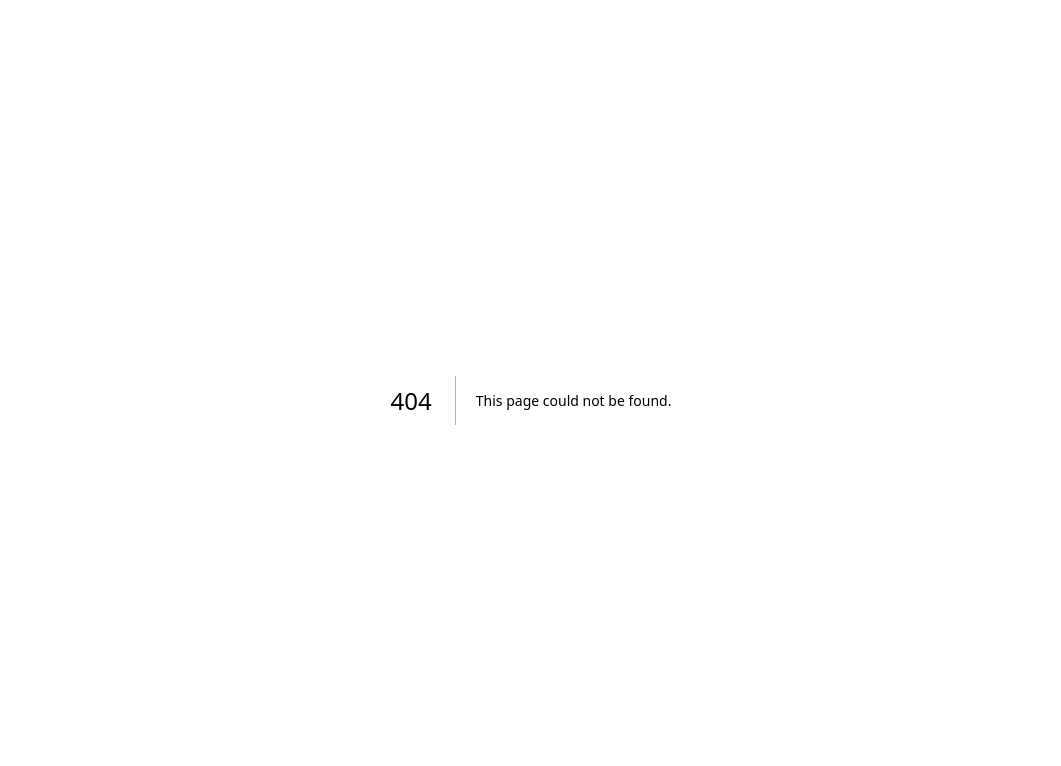
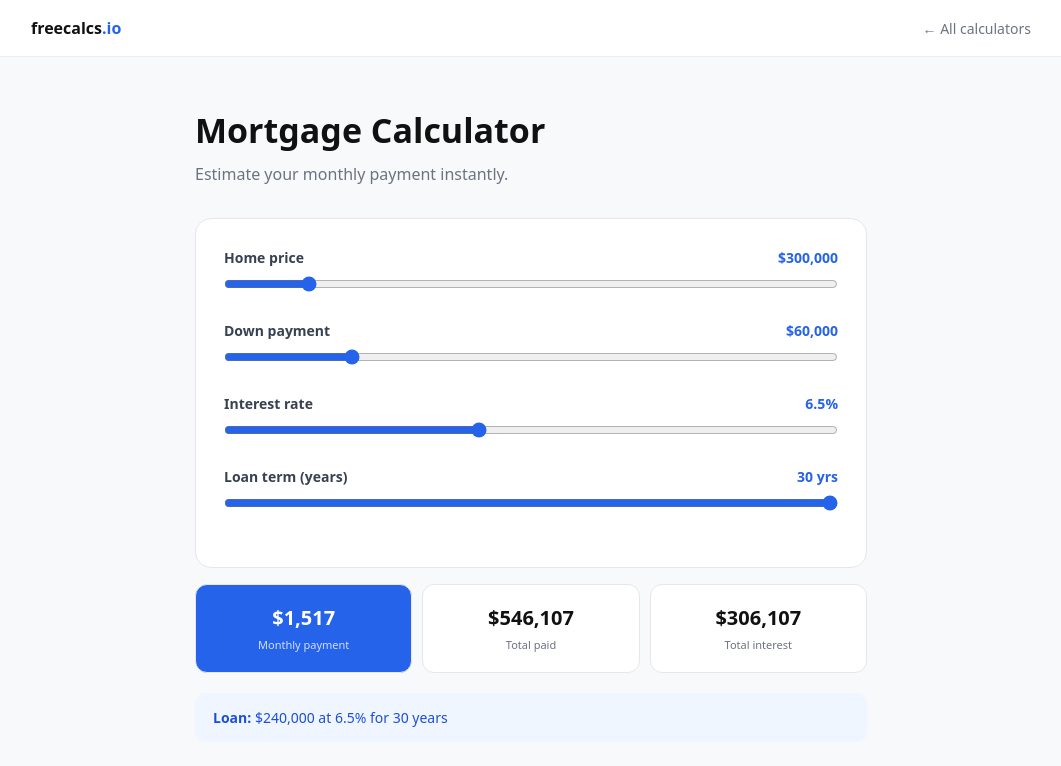
Before and after one commit to Tunjilor/freecalcs, a Next.js app: page /mortgage in a window 1280 px wide. Before the commit this address had no page. Shown: the top 766 px of the page, without its empty margins (109-1170 px from the left). Built offline with nearby package versions, Linux system fonts and the light colour scheme.

Commit message:
add homepage and mortgage calculator

```diff
--- /dev/null
+++ b/src/app/mortgage/page.tsx
@@ -0,0 +1,57 @@
+"use client";
+import { useState } from "react";
+import Link from "next/link";
+
+export default function MortgageCalculator() {
+  const [home, setHome] = useState(300000);
+  const [down, setDown] = useState(60000);
+  const [rate, setRate] = useState(6.5);
+  const [years, setYears] = useState(30);
+
+  const principal = home - down;
+  const r = rate / 100 / 12;
+  const n = years * 12;
+  const payment = principal * (r * Math.pow(1+r,n)) / (Math.pow(1+r,n)-1);
+  const total = payment * n;
+  const interest = total - principal;
+  const fmt = (v: number) => v.toLocaleString("en-US",{style:"currency",currency:"USD",maximumFractionDigits:0});
+
+  return (
+    <main style={{minHeight:"100vh",background:"#f8f9fb",fontFamily:"system-ui,sans-serif"}}>
+      <nav style={{background:"#fff",borderBottom:"1px solid #eee",padding:"0 24px"}}>
+        <div style={{maxWidth:1000,margin:"0 auto",height:56,display:"flex",alignItems:"center",justifyContent:"space-between"}}>
+          <Link href="/" style={{textDecoration:"none"}}><b style={{color:"#111"}}>freecalcs</b><b style={{color:"#2563eb"}}>.io</b></Link>
+          <Link href="/" style={{color:"#6b7280",textDecoration:"none",fontSize:14}}>← All calculators</Link>
+        </div>
+      </nav>
+      <section style={{maxWidth:720,margin:"0 auto",padding:"48px 24px 80px"}}>
+        <h1 style={{fontSize:34,fontWeight:800,color:"#111",marginBottom:6}}>Mortgage Calculator</h1>
+        <p style={{color:"#6b7280",marginBottom:32,fontSize:16}}>Estimate your monthly payment instantly.</p>
+        <div style={{background:"#fff",borderRadius:16,border:"1px solid #e5e7eb",padding:28,marginBottom:16}}>
+          {([["Home price",home,setHome,50000,2000000,5000,true],["Down payment",down,setDown,0,home,1000,true],["Interest rate",rate,setRate,0.5,15,0.1,false],["Loan term (years)",years,setYears,5,30,5,false]] as const).map(([label,value,set,min,max,step,isMoney])=>(
+            <div key={String(label)} style={{marginBottom:22}}>
+              <div style={{display:"flex",justifyContent:"space-between",marginBottom:6}}>
+                <label style={{fontSize:14,fontWeight:600,color:"#374151"}}>{label}</label>
+                <span style={{fontSize:14,fontWeight:700,color:"#2563eb"}}>{isMoney ? fmt(Number(value)) : value}{!isMoney && String(label).includes("rate") ? "%" : !isMoney ? " yrs" : ""}</span>
+              </div>
+              <input type="range" min={min} max={max} step={step} value={Number(value)}
+                onChange={e=>(set as (v:number)=>void)(Number(e.target.value))}
+                style={{width:"100%",accentColor:"#2563eb"}}/>
+            </div>
+          ))}
+        </div>
+        <div style={{display:"grid",gridTemplateColumns:"1fr 1fr 1fr",gap:10,marginBottom:20}}>
+          {[["Monthly payment",fmt(payment),true],["Total paid",fmt(total),false],["Total interest",fmt(interest),false]].map(([label,value,hi])=>(
+            <div key={String(label)} style={{background:hi?"#2563eb":"#fff",border:"1px solid #e5e7eb",borderRadius:12,padding:"18px 12px",textAlign:"center"}}>
+              <div style={{fontSize:20,fontWeight:800,color:hi?"#fff":"#111",marginBottom:4}}>{value}</div>
+              <div style={{fontSize:11,color:hi?"rgba(255,255,255,0.8)":"#6b7280"}}>{label}</div>
+            </div>
+          ))}
+        </div>
+        <div style={{background:"#eff6ff",borderRadius:10,padding:"14px 18px",fontSize:14,color:"#1d4ed8"}}>
+          <b>Loan:</b> {fmt(principal)} at {rate}% for {years} years
+        </div>
+      </section>
+    </main>
+  );
+}
--- a/src/app/page.tsx
+++ b/src/app/page.tsx
@@ -1,65 +1,47 @@
-import Image from "next/image";
-
+import Link from "next/link";
+const calcs = [
+  {slug:"mortgage",label:"Mortgage",icon:"🏠",desc:"Monthly payments & amortization",tag:"Most popular"},
+  {slug:"salary",label:"Salary & Take-Home",icon:"💵",desc:"Net pay after taxes",tag:"High traffic"},
+  {slug:"bmi",label:"BMI",icon:"⚖️",desc:"Body mass index for adults",tag:null},
+  {slug:"tdee",label:"TDEE & Calories",icon:"🔥",desc:"Daily energy & macros",tag:null},
+  {slug:"tax",label:"Income Tax",icon:"🧾",desc:"Federal tax estimate",tag:null},
+  {slug:"compound-interest",label:"Compound Interest",icon:"📈",desc:"Savings growth over time",tag:null},
+  {slug:"loan",label:"Loan & EMI",icon:"🏦",desc:"Monthly repayments",tag:null},
+  {slug:"tip",label:"Tip Calculator",icon:"🍽️",desc:"Split bills instantly",tag:null},
+  {slug:"age",label:"Age Calculator",icon:"🎂",desc:"Exact age to the day",tag:null},
+  {slug:"percentage",label:"Percentage",icon:"﹪",desc:"Percent of, change & more",tag:null},
+];
 export default function Home() {
   return (
-    <div className="flex flex-col flex-1 items-center justify-center bg-zinc-50 font-sans dark:bg-black">
-      <main className="flex flex-1 w-full max-w-3xl flex-col items-center justify-between py-32 px-16 bg-white dark:bg-black sm:items-start">
-        <Image
-          className="dark:invert"
-          src="/next.svg"
-          alt="Next.js logo"
-          width={100}
-          height={20}
-          priority
-        />
-        <div className="flex flex-col items-center gap-6 text-center sm:items-start sm:text-left">
-          <h1 className="max-w-xs text-3xl font-semibold leading-10 tracking-tight text-black dark:text-zinc-50">
-            To get started, edit the page.tsx file.
-          </h1>
-          <p className="max-w-md text-lg leading-8 text-zinc-600 dark:text-zinc-400">
-            Looking for a starting point or more instructions? Head over to{" "}
-            <a
-              href="https://vercel.com/templates?framework=next.js&utm_source=create-next-app&utm_medium=appdir-template-tw&utm_campaign=create-next-app"
-              className="font-medium text-zinc-950 dark:text-zinc-50"
-            >
-              Templates
-            </a>{" "}
-            or the{" "}
-            <a
-              href="https://nextjs.org/learn?utm_source=create-next-app&utm_medium=appdir-template-tw&utm_campaign=create-next-app"
-              className="font-medium text-zinc-950 dark:text-zinc-50"
-            >
-              Learning
-            </a>{" "}
-            center.
-          </p>
+    <main style={{minHeight:"100vh",background:"#f8f9fb",fontFamily:"system-ui,sans-serif"}}>
+      <nav style={{background:"#fff",borderBottom:"1px solid #eee",padding:"0 24px"}}>
+        <div style={{maxWidth:1000,margin:"0 auto",height:56,display:"flex",alignItems:"center",justifyContent:"space-between"}}>
+          <span><b style={{fontSize:22,color:"#111"}}>freecalcs</b><b style={{fontSize:22,color:"#2563eb"}}>.io</b></span>
+          <div style={{display:"flex",gap:24}}>
+            <Link href="/blog" style={{color:"#6b7280",textDecoration:"none",fontSize:14}}>Blog</Link>
+            <Link href="/about" style={{color:"#6b7280",textDecoration:"none",fontSize:14}}>About</Link>
+          </div>
         </div>
-        <div className="flex flex-col gap-4 text-base font-medium sm:flex-row">
-          <a
-            className="flex h-12 w-full items-center justify-center gap-2 rounded-full bg-foreground px-5 text-background transition-colors hover:bg-[#383838] dark:hover:bg-[#ccc] md:w-[158px]"
-            href="https://vercel.com/new?utm_source=create-next-app&utm_medium=appdir-template-tw&utm_campaign=create-next-app"
-            target="_blank"
-            rel="noopener noreferrer"
-          >
-            <Image
-              className="dark:invert"
-              src="/vercel.svg"
-              alt="Vercel logomark"
-              width={16}
-              height={16}
-            />
-            Deploy Now
-          </a>
-          <a
-            className="flex h-12 w-full items-center justify-center rounded-full border border-solid border-black/[.08] px-5 transition-colors hover:border-transparent hover:bg-black/[.04] dark:border-white/[.145] dark:hover:bg-[#1a1a1a] md:w-[158px]"
-            href="https://nextjs.org/docs?utm_source=create-next-app&utm_medium=appdir-template-tw&utm_campaign=create-next-app"
-            target="_blank"
-            rel="noopener noreferrer"
-          >
-            Documentation
-          </a>
+      </nav>
+      <section style={{maxWidth:1000,margin:"0 auto",padding:"60px 24px 40px"}}>
+        <h1 style={{fontSize:52,fontWeight:800,lineHeight:1.1,color:"#111",marginBottom:14}}>The calculators<br/><span style={{color:"#2563eb"}}>people actually use</span></h1>
+        <p style={{fontSize:18,color:"#6b7280",maxWidth:460,lineHeight:1.6}}>Fast, accurate tools for money, health, and everyday math. Free, always.</p>
+      </section>
+      <section style={{maxWidth:1000,margin:"0 auto",padding:"0 24px 80px"}}>
+        <div style={{display:"grid",gridTemplateColumns:"repeat(auto-fill,minmax(190px,1fr))",gap:12}}>
+          {calcs.map((c)=>(
+            <Link key={c.slug} href={"/"+c.slug} style={{background:"#fff",border:"1px solid #e5e7eb",borderRadius:14,padding:20,textDecoration:"none",display:"flex",flexDirection:"column",gap:6,position:"relative"}}>
+              {c.tag&&<span style={{position:"absolute",top:12,right:12,background:"#eff6ff",color:"#2563eb",fontSize:10,fontWeight:700,padding:"2px 8px",borderRadius:20,textTransform:"uppercase"}}>{c.tag}</span>}
+              <span style={{fontSize:26}}>{c.icon}</span>
+              <span style={{fontSize:15,fontWeight:600,color:"#111"}}>{c.label}</span>
+              <span style={{fontSize:13,color:"#9ca3af"}}>{c.desc}</span>
+            </Link>
+          ))}
         </div>
-      </main>
-    </div>
+      </section>
+      <footer style={{borderTop:"1px solid #e5e7eb",padding:"24px",textAlign:"center",fontSize:13,color:"#9ca3af"}}>
+        © {new Date().getFullYear()} freecalcs.io — Free tools, always.
+      </footer>
+    </main>
   );
 }
```
Also changed, not shown: 1 other file (tests, documents, lock files or other folders).
